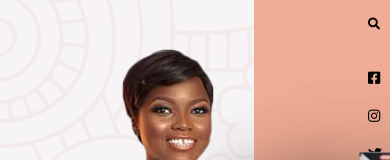
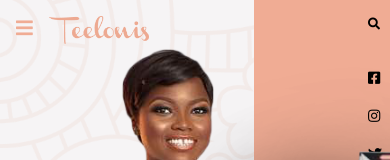
Before and after one commit to Nerocodes/teelonis, a Nuxt app: page / in a window 390 px wide. Shown: the top 160 px of the page. Built offline with nearby package versions, Linux system fonts and the light colour scheme.

Commit message:
feature: finished mobile homepage

```diff
--- a/components/Nav.vue
+++ b/components/Nav.vue
@@ -1,4 +1,5 @@
 <template>
+  <div>
     <nav class="main-nav">
       <nuxt-link to="/" tag="div" class="logo">
         <img src="img/Logo.png" alt="Teelonis logo">
@@ -9,4 +10,31 @@
         <nuxt-link tag="li" to="/experience" exact-active-class="active-link">Experience Us</nuxt-link>
       </ul>
     </nav>
+    <nav class="mobile-nav">
+      <div class="hamburger" @click="toggleNav">
+        <i class="fas fa-bars"></i>
+      </div>
+      <ul class="toggle-nav" id="links">
+        <li @click="toggleNav"><i class="fas fa-times"></i></li>
+        <li @click="toggleNav"><nuxt-link tag="a" to="/" exact-active-class="active-link">Home</nuxt-link></li>
+        <li @click="toggleNav"><nuxt-link tag="a" to="/about" exact-active-class="active-link">About</nuxt-link></li>
+        <li @click="toggleNav"><nuxt-link tag="a" to="/stories" exact-active-class="active-link">Shared Stories</nuxt-link></li>
+        <li @click="toggleNav"><nuxt-link tag="a" to="/experience" exact-active-class="active-link">Experience Us</nuxt-link></li>
+      </ul>
+      <nuxt-link to="/" tag="div" class="logo">
+        <img src="img/Logo.png" alt="Teelonis logo">
+      </nuxt-link>
+    </nav>
+  </div>
 </template>
+
+<script>
+export default {
+  methods: {
+    toggleNav() {
+      const links = document.querySelector('#links');
+      links.classList.toggle('toggle-nav');
+    }
+  }
+}
+</script>
--- a/static/css/app.css
+++ b/static/css/app.css
@@ -49,6 +49,10 @@
 }
 
 /* Main menu */
+.mobile-nav {
+  display: none;
+}
+
 .main-nav {
   display: flex;
   justify-content: space-between;
@@ -620,6 +624,67 @@
     display: none;
   }
 
+  /* Mobile Nav */
+
+  .mobile-nav {
+    display: flex;
+    font-family: Nunito-ExtraBold;
+    position: absolute;
+    width: 100%;
+    z-index: 5;
+  }
+
+  .mobile-nav .hamburger {
+    margin: 1rem;
+    font-size: 1.2rem;
+    color: #f0ac94;
+  }
+
+  .mobile-nav .logo {
+    margin-top: 1rem;
+  }
+
+  .mobile-nav .logo img {
+    width: 100px;
+    cursor: pointer;
+  }
+
+  .mobile-nav ul {
+    padding-left: 0rem;
+    padding-top: 2rem;
+    text-transform: uppercase;
+    list-style: none;
+    display: flex;
+    flex-direction: column;
+    align-items: center;
+    position: absolute;
+    height: 100vh;
+    width: 100vw;
+    background-color: #f0ac94;
+  }
+
+  ul.toggle-nav {
+    display: none;
+  }
+
+  .mobile-nav ul li {
+    letter-spacing: 1.5px;
+    font-size: 14px;
+    cursor: pointer;
+    padding-bottom: 0.5rem;
+    margin-bottom: 2rem;
+  }
+
+  .mobile-nav ul li a {
+    text-decoration: none;
+    color: inherit;
+    padding-bottom: 0.5rem;
+  }
+
+  .mobile-nav ul li:hover {
+    border-bottom: 2px solid #333333;
+  }
+
   /* Homepage mobile */
 
   .homepage .left {
```
Lines whose indentation alone changed are shown as unchanged.
